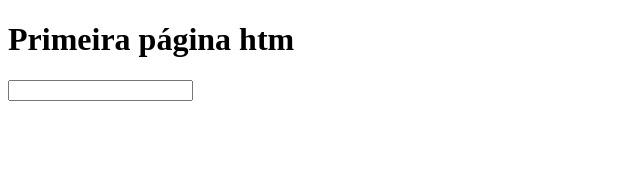
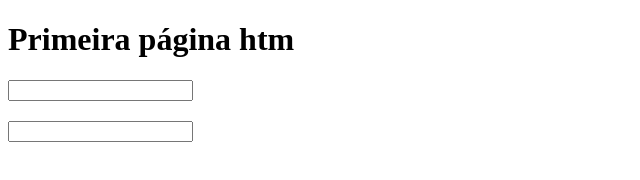
Before and after one commit to cleyton27/bascGit, a plain HTML site: page index.html in a window 1280 px wide. Shown: the whole page, without its empty margins (0-640 px from the left). Drawn offline with Linux system fonts and the light colour scheme.

Commit message:
Testando troca de branchs

```diff
--- a/index.html
+++ b/index.html
@@ -12,7 +12,18 @@
 	<form>
 		<input type="" name="">
 	</form>
+
 </div>
+
+<h2></h2>
+
+<div>
+	<form>
+		<input type="" name="">
+	</form>
+
+</div>
+
 
 </body>
 </html>
```
